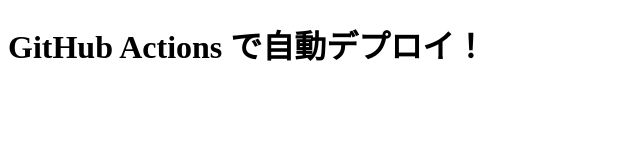
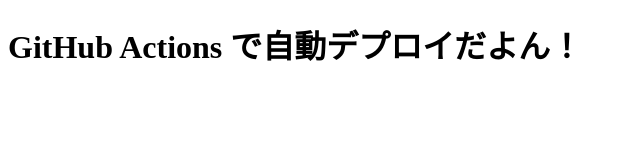
Before and after one commit to sho-wq/test, a plain HTML site: page index.html in a window 1280 px wide. Shown: the whole page, without its empty margins (0-640 px from the left). Drawn offline with Linux system fonts and the light colour scheme.

Commit message:
Update index.html

```diff
--- a/index.html
+++ b/index.html
@@ -5,6 +5,6 @@
   <title>Hello GitHub Pages</title>
 </head>
 <body>
-  <h1>GitHub Actions で自動デプロイ！</h1>
+  <h1>GitHub Actions で自動デプロイだよん！</h1>
 </body>
 </html>
```
